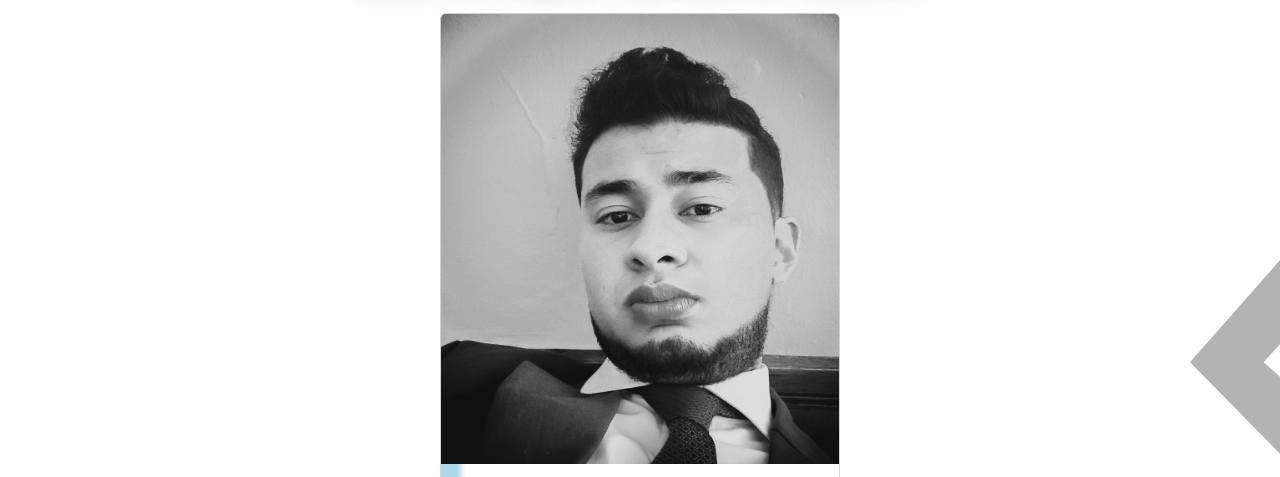
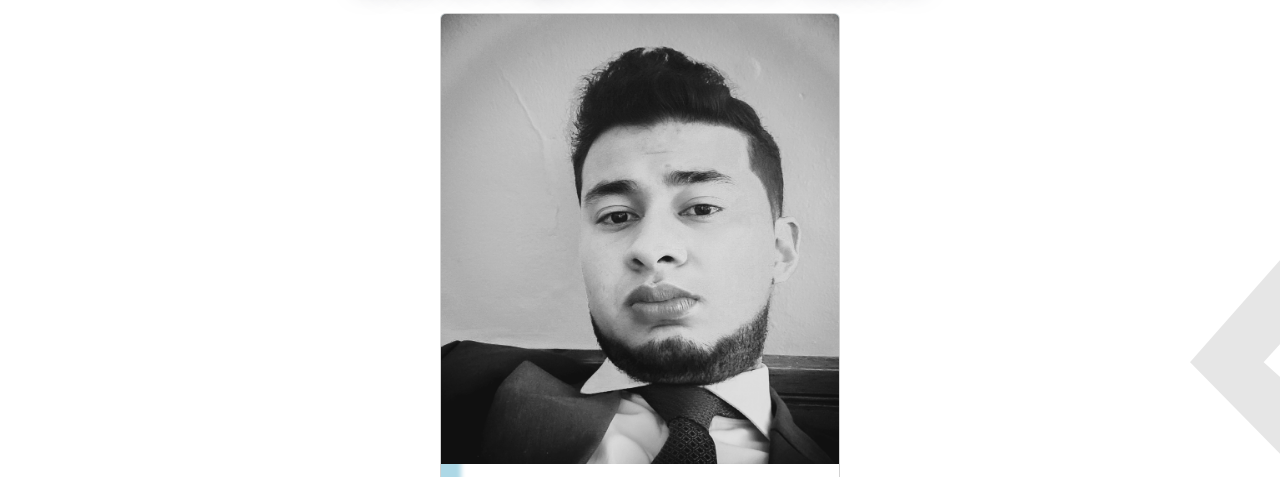
Before and after one commit to ProyectosPersonalesCardona/Mi_Portafolio, a plain HTML site: page index.html in a window 1280 px wide. Shown: the part 171-648 px from the top of the page. Drawn offline with nearby package versions, Linux system fonts and the light colour scheme.

Commit message:
v1.4.1.0

```diff
--- a/index.css
+++ b/index.css
@@ -8,7 +8,7 @@
 body{
     width: 100%;
     height: 100%;
-    background-image:image-set("/public/LOGO_FONDO.png");
+    background-image:image-set("/public/LOGO_FONDO2.png");
     background-repeat: no-repeat;
     background-position: 1190px 130px;
 }
```
Also changed, not shown: public/LOGO_FONDO.png (deleted), public/LOGO_FONDO2.png (added).
